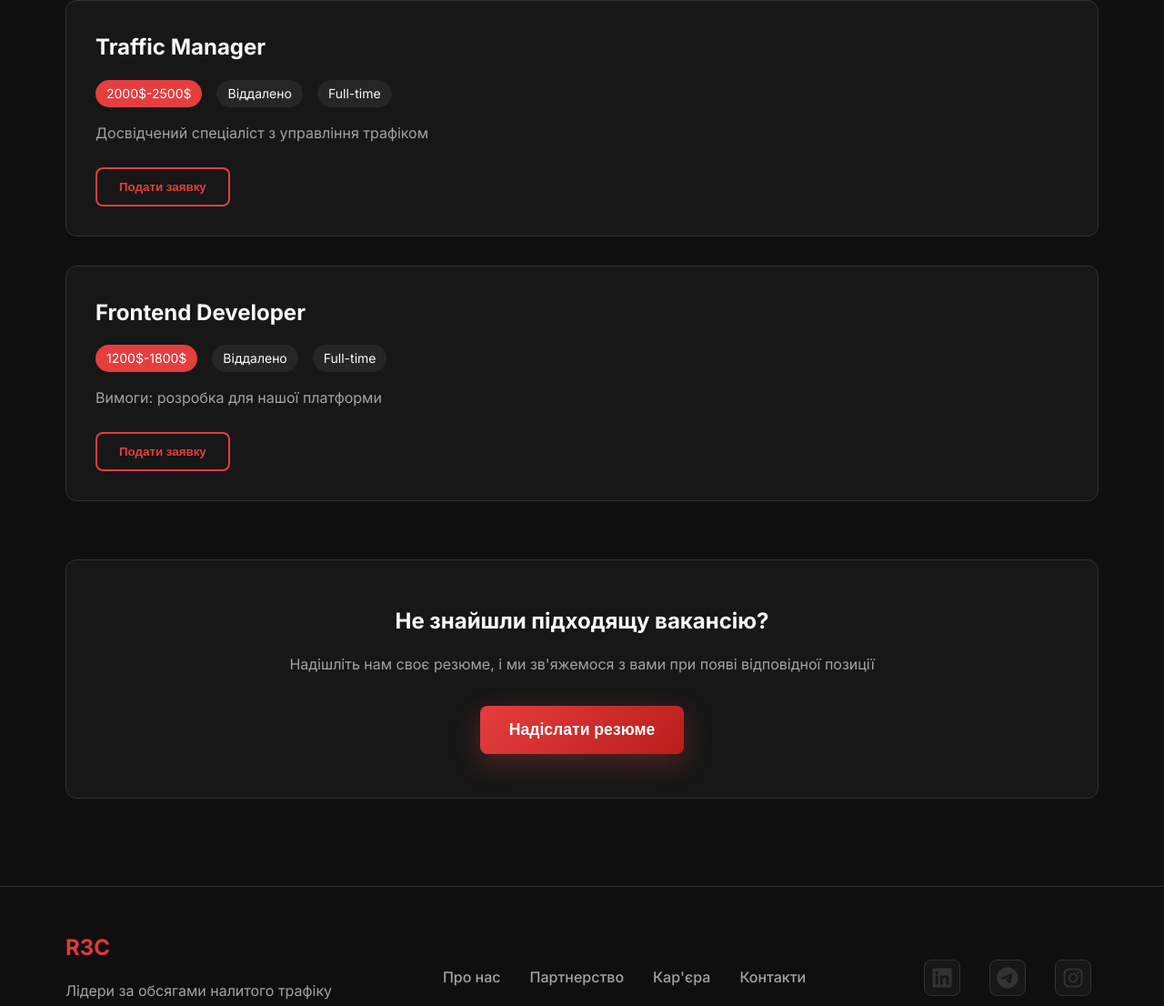
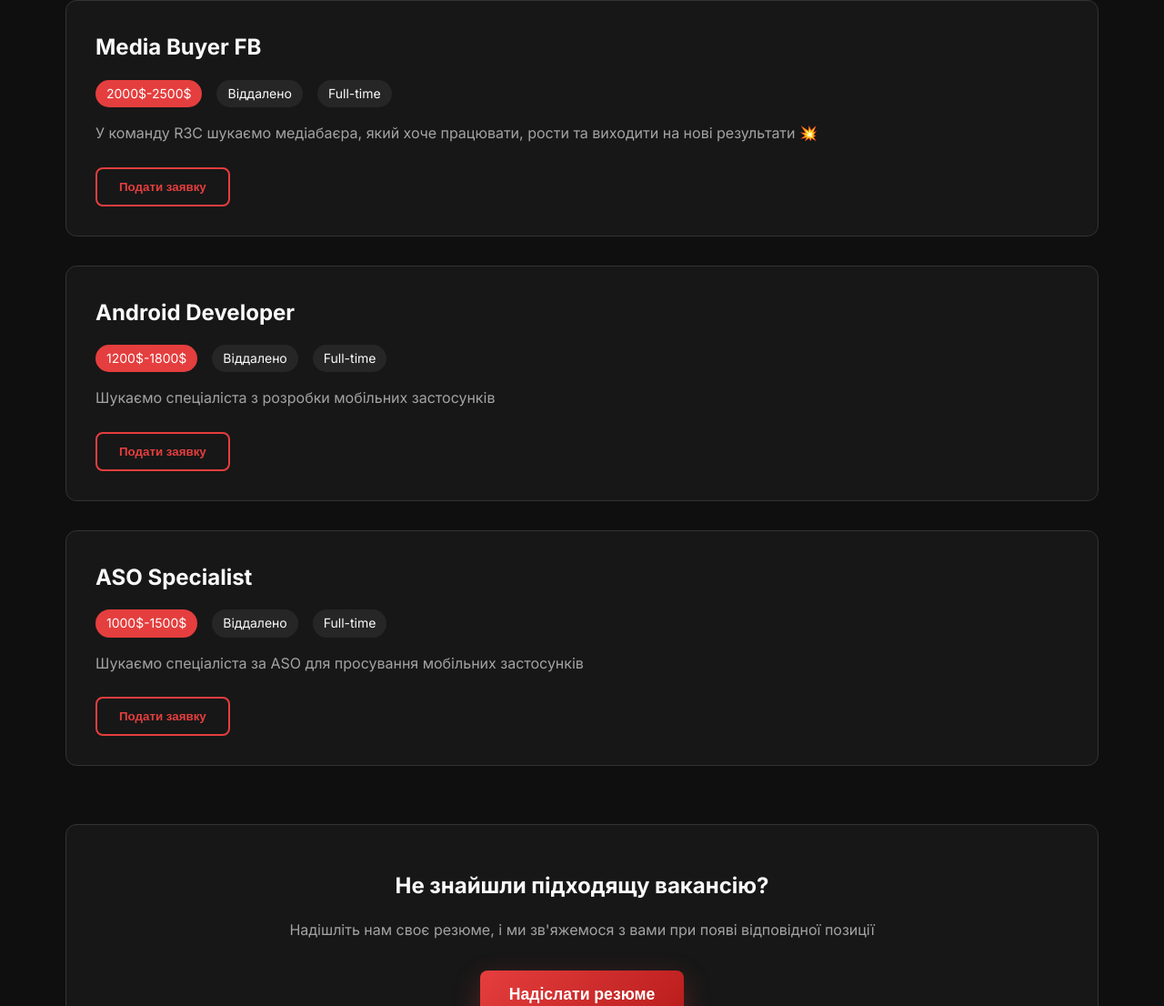
Before and after one commit to hr-test-ai/net-test-ai, a plain HTML site: page careers.html in a window 1280 px wide. Shown: the part 866-1972 px from the top of the page at 91% size. Drawn offline with Linux system fonts and the light colour scheme.

Commit message:
Add files via upload

```diff
--- a/careers.html
+++ b/careers.html
@@ -24,7 +24,6 @@
             </div>
             <div class="nav-menu" id="navMenu">
                 <a href="index.html#about" class="nav-link">Про нас</a>
-                <a href="index.html#partnership" class="nav-link">Партнерство</a>
                 <a href="careers.html" class="nav-link active">Кар'єра</a>
                 <a href="index.html#contact" class="nav-link">Контакти</a>
             </div>
@@ -63,27 +62,37 @@
                             <span class="type">Full-time</span>
                         </div>
                         <p>Шукаємо досвідченого Affiliate Manager для роботи з партнерами</p>
-                        <button class="apply-btn">Подати заявку</button>
+                        <button class="apply-btn" onclick="window.open('https://t.me/olyamediahr', '_blank')">Подати заявку</button>
                     </div>
                     <div class="vacancy-card">
-                        <h4>Traffic Manager</h4>
+                        <h4>Media Buyer FB</h4>
                         <div class="vacancy-details">
                             <span class="salary">2000$-2500$</span>
                             <span class="location">Віддалено</span>
                             <span class="type">Full-time</span>
                         </div>
-                        <p>Досвідчений спеціаліст з управління трафіком</p>
-                        <button class="apply-btn">Подати заявку</button>
+                        <p>У команду R3C шукаємо медіабаєра, який хоче працювати, рости та виходити на нові результати 💥</p>
+                        <button class="apply-btn" onclick="window.open('https://t.me/olyamediahr', '_blank')">Подати заявку</button>
                     </div>
                     <div class="vacancy-card">
-                        <h4>Frontend Developer</h4>
+                        <h4>Android Developer</h4>
                         <div class="vacancy-details">
                             <span class="salary">1200$-1800$</span>
                             <span class="location">Віддалено</span>
                             <span class="type">Full-time</span>
                         </div>
-                        <p>Вимоги: розробка для нашої платформи</p>
-                        <button class="apply-btn">Подати заявку</button>
+                        <p>Шукаємо спеціаліста з розробки мобільних застосунків</p>
+                        <button class="apply-btn" onclick="window.open('https://t.me/olyamediahr', '_blank')">Подати заявку</button>
+                    </div>
+                    <div class="vacancy-card">
+                        <h4>ASO Specialist</h4>
+                        <div class="vacancy-details">
+                            <span class="salary">1000$-1500$</span>
+                            <span class="location">Віддалено</span>
+                            <span class="type">Full-time</span>
+                        </div>
+                        <p>Шукаємо спеціаліста за ASO для просування мобільних застосунків</p>
+                        <button class="apply-btn" onclick="window.open('https://t.me/olyamediahr', '_blank')">Подати заявку</button>
                     </div>
                 </div>
             </div>
@@ -91,7 +100,7 @@
             <div class="cta-section">
                 <h3>Не знайшли підходящу вакансію?</h3>
                 <p>Надішліть нам своє резюме, і ми зв'яжемося з вами при появі відповідної позиції</p>
-                <button class="cta-button">Надіслати резюме</button>
+                <button class="cta-button" onclick="window.open('https://t.me/olyamediahr', '_blank')">Надіслати резюме</button>
             </div>
         </div>
     </section>
@@ -101,13 +110,12 @@
         <div class="container">
             <div class="footer-content">
                 <div class="footer-brand">
-                    <h3>R3C</h3>
+                    <img src="images/logo.png" alt="R3C Logo" style="width: 120px; height: auto;">
                     <p>Лідери за обсягами налитого трафіку</p>
                 </div>
 
                 <div class="footer-nav">
                     <a href="index.html#about">Про нас</a>
-                    <a href="index.html#partnership">Партнерство</a>
                     <a href="careers.html">Кар'єра</a>
                     <a href="index.html#contact">Контакти</a>
                 </div>
```
Also changed, not shown: index.html (+1 -17 lines).
